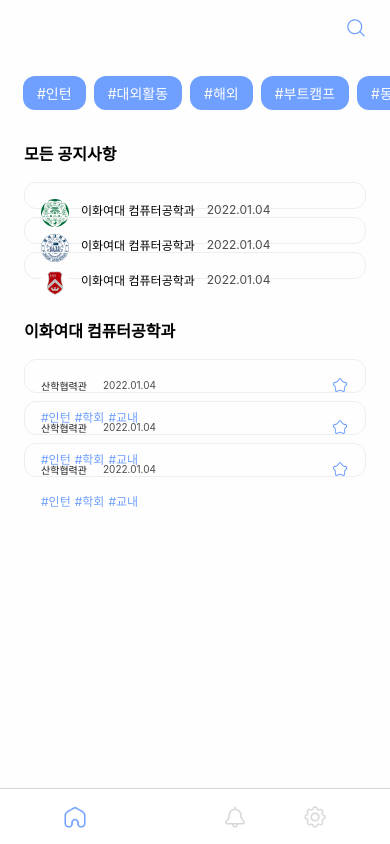
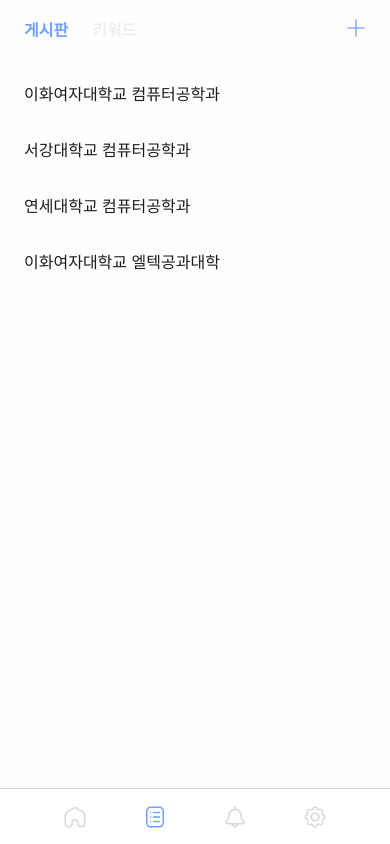
Before and after one commit to somsomdah/GongTalk-frontend, a React Native app: screen /board in a window 390 px wide. Built offline with nearby package versions, Linux system fonts and the light colour scheme.

Commit message:
게시판 bottom tab에서 inner 로 top bar navigation 추가하고 그 안에서 게시판 화면 만듦

```diff
--- a/package.json
+++ b/package.json
@@ -12,6 +12,7 @@
   "dependencies": {
     "@react-native-community/masked-view": "^0.1.11",
     "@react-navigation/bottom-tabs": "^6.2.0",
+    "@react-navigation/material-top-tabs": "^6.1.1",
     "@react-navigation/native": "^6.0.8",
     "@react-navigation/stack": "^6.1.1",
     "expo": "~44.0.0",
@@ -21,9 +22,11 @@
     "react-native": "0.64.3",
     "react-native-components": "^0.0.1",
     "react-native-gesture-handler": "~2.1.0",
+    "react-native-pager-view": "5.4.9",
     "react-native-reanimated": "~2.3.1",
     "react-native-safe-area-context": "3.3.2",
     "react-native-screens": "~3.10.1",
+    "react-native-tab-view": "^3.1.1",
     "react-native-web": "0.17.1",
     "styled-components": "^5.3.3"
   },
--- a/src/App.js
+++ b/src/App.js
@@ -1,6 +1,6 @@
 import { NavigationContainer } from "@react-navigation/native";
 import styled, { ThemeProvider } from "styled-components/native";
-import StackNavigation from "./navigations/Stack";
+import OuterStackNavigation from "./navigations/OuterStack";
 import { color } from './themes/colors';
 import { image } from './themes/images';
 import { font } from './themes/fonts';
@@ -12,7 +12,7 @@
             <Container>
                 <StatusBar backgroundColor={color.white} barStyle='dark-content' />
                 <NavigationContainer>
-                    <StackNavigation />
+                    <OuterStackNavigation />
                 </NavigationContainer>
             </Container>
         </ThemeProvider>
--- a/src/components/home/Board.js
+++ b/src/components/home/Board.js
@@ -1,5 +1,5 @@
 import React, { useState } from 'react';
-import {Text, TouchableOpacity, TouchableWithoutFeedback} from 'react-native';
+import {Pressable} from 'react-native';
 import styled from "styled-components/native";
 import { color } from '../../themes/colors';
 import { image } from "../../themes/images";
@@ -78,9 +78,9 @@
     }
 
     return (
-        <TouchableWithoutFeedback onPressOut={_onPressOut}>
+        <Pressable onPressOut={_onPressOut} hitSlop={50}>
             <Star source={starred ? image.star.filled : image.star.unfilled} />
-        </TouchableWithoutFeedback>
+        </Pressable>
     )
 }
 
--- a/src/components/search/InputBox.js
+++ b/src/components/search/InputBox.js
@@ -1,8 +1,8 @@
 import styled from 'styled-components/native';
 import { color } from '../../themes/colors';
-import { Text, View } from 'react-native';
 import { image } from '../../themes/images';
 import { Pressable } from 'react-native';
+import { useRef, useState } from 'react';
 
 
 const Container = styled.View`
@@ -10,11 +10,13 @@
     border-radius: 12px;
     align-items: center;
     flex-direction: row;
-    border: 1px solid ${color.gray3};
+    border: 1px solid ${({ focused }) => focused ? color.primary : color.gray3};
     padding: 16px;
-`
+`;
 
-const Icon = styled.Image.attrs({ source: image.common.search.black })`
+const Icon = styled.Image.attrs(({ focused }) => ({
+    source: image.common.search[focused ? 'primary' : 'black']
+}))`
     margin-right: 24px;
     margin-bottom: 18px;
     margin-top: 18px;
@@ -22,7 +24,11 @@
     width: 20px;
 `;
 
-const Input = styled.TextInput.attrs({placeholder: '키워드 입력하기', placeholderTextColor: color.gray6})`
+const Input = styled.TextInput.attrs({
+    placeholder: '키워드 입력하기',
+    placeholderTextColor: color.gray6,
+    selectionColor: color.primary,
+})`
     flex-grow: 1;
     flex-basis: 0;
     font-size: 14px;
@@ -36,18 +42,29 @@
     margin-left: 12px;
 `;
 
-const DeleteButton = () => {
+const DeleteButton = ({ pressDelete }) => {
     return (
-        <Pressable>
+        <Pressable onPress={pressDelete} hitSlop={50}>
             <DeleteIcon source={image.common.delete} />
         </Pressable>
     );
 };
 
 const InputBox = () => {
+    const [focus, setFocus] = useState(false);
+    const [input, setInput] = useState('')
+    const refInput = useRef(null);
+
     return (
-        <Container>
-            <Icon /><Input /><DeleteButton />
+        <Container focused={focus}>
+            <Icon focused={focus} />
+            <Input
+                onFocus={() => setFocus(true)}
+                onChangeText={(newInput) => setInput(newInput)}
+                value={input}
+                ref={refInput}
+                onBlur={() => refInput.current.blur()} />
+            <DeleteButton pressDelete={() => setInput('')} />
         </Container>
     )
 }
--- /dev/null
+++ b/src/components/search/KeywordBox.js
@@ -0,0 +1,67 @@
+import styled from 'styled-components/native';
+import { color } from '../../themes/colors';
+
+
+const Container = styled.View`
+    align-items: stretch;
+    flex-direction: column;
+`;
+
+const TitleContainer = styled.View`
+    margin-top: 24px;
+`;
+
+const BodyContainer = styled.View`
+    flex-direction: row;
+    flex-wrap: wrap;
+    padding-top: 14px;
+    padding-bottom: 8px;
+`;
+
+const TitleText = styled.Text`
+    color: ${color.black};
+    font-size: 14px;
+    font-weight: 400;
+    line-height: 20px;
+`;
+
+const ChipBox = styled.Pressable`
+    padding: 6.5px 14px;
+    margin-bottom: 10px;
+    margin-right: 8px;
+    border: 0.6px solid ${color.gray6};
+    border-radius: 12px;
+`;
+
+const ChipText = styled.Text`
+    color: ${color.black};
+    font-size: 14px;
+    font-weight: 400;
+    line-height: 20px;
+`;
+
+const Chip = ({ text }) => {
+    return (
+        <ChipBox>
+            <ChipText>{text}</ChipText>
+        </ChipBox>
+    );
+
+};
+
+
+const KeywordBox = ({title, keywordList}) => {
+
+    return(
+        <Container>
+            <TitleContainer>
+                <TitleText>{title}</TitleText>
+            </TitleContainer>
+            <BodyContainer>
+                {Object.values(keywordList).map(keyword => (<Chip key={keyword.id} text={keyword.content}/>))}
+            </BodyContainer>
+        </Container>
+    );
+}
+
+export default KeywordBox;
--- a/src/navigations/BoardTopTab.js
+++ b/src/navigations/BoardTopTab.js
@@ -4,12 +4,10 @@
 import styled from 'styled-components/native';
 import { color } from '../themes/colors';
 import { image } from '../themes/images';
-import { Image, Pressable, Text } from 'react-native';
-import { Animated, View, TouchableOpacity } from 'react-native';
-import { useState } from 'react';
+import { Pressable } from 'react-native';
 
 
-const Top = styled.View.attrs({
+const Container = styled.View.attrs({
     borderBottomColor: color.gray2,
     borderBottomWidth: 1
 })`
@@ -34,12 +32,12 @@
 
 const TitleText = styled.Text`
     font-size: 16px;
-    font-weight: 600;
+    font-weight: bold;
     line-height: 24px;
     color: ${({ focused }) => (focused ? color.primary : color.gray3)};
 `;
 
-const Title = ({ focused, onPress, children, add }) => {
+const Title = ({ focused, onPress, children }) => {
     return (
         <Pressable onPress={onPress} hitSlop={20}>
             <TitleBox focused={focused}>
@@ -70,19 +68,12 @@
 };
 
 
-const TabBar = ({ descriptors, navigation, position, state }) => {
+const TabBar = ({ navigation, state }) => {
     return (
-        <Top>
+        <Container>
             {state.routes.map((route, index) => {
-                const { options } = descriptors[route.key];
-                const label = options.tabBarLabel !== undefined
-                    ? options.tabBarLabel
-                    : options.title !== undefined
-                        ? options.title
-                        : route.name;
 
                 const isFocused = state.index === index;
-
                 const onPress = () => {
                     const event = navigation.emit({
                         type: 'tabPress',
@@ -96,14 +87,6 @@
                     }
                 };
 
-                const onLongPress = () => {
-                    navigation.emit({
-                        type: 'tabLongPress',
-                        target: route.key,
-                    });
-                };
-
-                const inputRange = state.routes.map((_, i) => i);
                 return (
                     <Title key={index} focused={isFocused} onPress={onPress}>
                         {index === 0 ? '게시판' : '키워드'}
@@ -113,7 +96,7 @@
             {state.index === 1 ||
                 <AddButtonBox><AddButton /></AddButtonBox>
             }
-        </Top>
+        </Container>
     );
 
 };
@@ -129,8 +112,8 @@
                 return (<TabBar {...props} />);
             }}
         >
-            <Tab.Screen name='setBoards' component={SetKeywords} />
-            <Tab.Screen name='setKeywords' component={SetBoards} />
+            <Tab.Screen name='setBoards' component={SetBoards} />
+            <Tab.Screen name='setKeywords' component={SetKeywords} />
         </Tab.Navigator>
     );
 };
--- a/src/navigations/BottomTab.js
+++ b/src/navigations/BottomTab.js
@@ -4,6 +4,7 @@
 import Home from '../screens/Home';import
 styled from 'styled-components/native';
 import { image } from '../themes/images';
+import BoardTopTabNavigator from './BoardTopTab';
 
 const BottomTab = createBottomTabNavigator();
 
@@ -28,7 +29,7 @@
         >
 
             <BottomTab.Screen name='home' component={Home} />
-            <BottomTab.Screen name='category' component={Category} />
+            <BottomTab.Screen name='board' component={BoardTopTabNavigator} />
             <BottomTab.Screen name='alarm' component={Alarm} />
             <BottomTab.Screen name='settings' component={Settings} />
 
--- a/src/navigations/Stack.js
+++ b/src/navigations/OuterStack.js
@@ -4,7 +4,7 @@
 
 const Stack = createStackNavigator();
 
-const StackNavigation = () => {
+const OuterStackNavigation = () => {
     return (
         <Stack.Navigator
             screenOptions={{ headerShown: false }}
@@ -16,4 +16,4 @@
     );
 };
 
-export default StackNavigation;
+export default OuterStackNavigation;
--- /dev/null
+++ b/src/screens/SetBoards.js
@@ -0,0 +1,57 @@
+import React from 'react';
+import { Pressable, Text, View } from 'react-native';
+import styled from 'styled-components/native';
+import { color } from '../themes/colors';
+
+
+const Container = styled.ScrollView.attrs({
+    showsVerticalScrollIndicator: false
+})`
+    background-color: ${color.white};
+    flex: 1;
+`;
+
+const InnerContainer = styled.View`
+    flex-direction: column;
+    padding: 10px 0px;
+    align-items: stretch;
+`;
+
+const ItemText = styled.Text`
+    font-size: 16px;
+    line-height: 24px;
+    color: ${color.black};
+`
+
+const ItemBox = styled.View`
+    padding: 16px 24px
+    flex-direction: row;
+    align-items: center;
+`;
+
+const Item = ({ children }) => {
+    return (
+        <ItemBox>
+            <Pressable hitSlop={20}>
+                <ItemText>{children}</ItemText>
+            </Pressable>
+        </ItemBox>
+    );
+};
+
+
+const SetBoards = () => {
+    return (
+        <Container>
+            <InnerContainer>
+                <Item>이화여자대학교 컴퓨터공학과</Item>
+                <Item>서강대학교 컴퓨터공학과</Item>
+                <Item>연세대학교 컴퓨터공학과</Item>
+                <Item>이화여자대학교 엘텍공과대학</Item>
+            </InnerContainer>
+        </Container>
+
+    )
+}
+
+export default SetBoards;
--- /dev/null
+++ b/src/screens/SetKeywords.js
@@ -0,0 +1,8 @@
+import React from 'react';
+import { Text, View } from 'react-native';
+
+const SetKeywords = () => {
+    return <Text>SetKeywords</Text>
+}
+
+export default SetKeywords;
```
Also changed, not shown: src/screens/Main.js (+0 -9 lines), src/screens/Search.js (+21 -6 lines), 1 other file (tests, documents, lock files or other folders).
